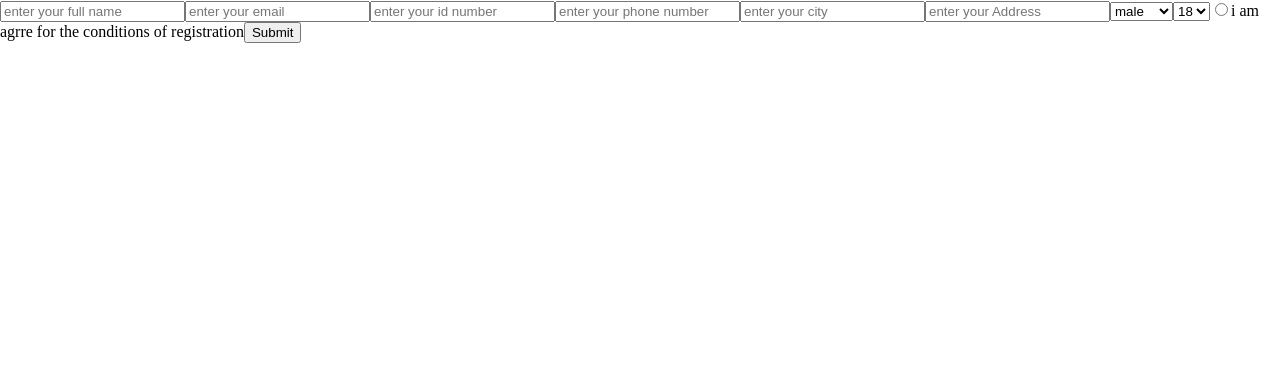
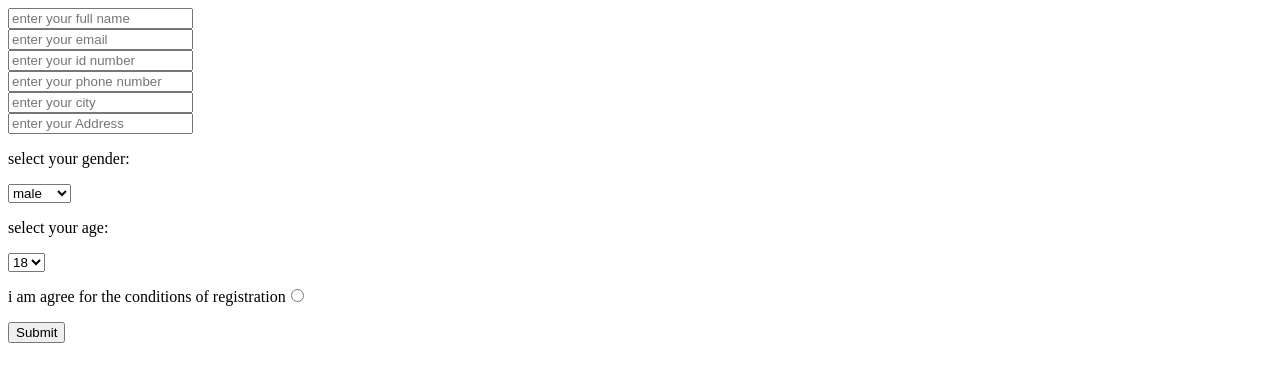
Before and after one commit to Shmuelmb/GoCode-course-homework, a plain HTML site: page registration-form-jsdom/index.html in a window 1280 px wide. Drawn offline with Linux system fonts and the light colour scheme.

Commit message:
change the disply of checkbox and pCheckbox

```diff
--- a/registration-form-jsdom/main.js
+++ b/registration-form-jsdom/main.js
@@ -6,10 +6,9 @@ const tagsArr = [
     {name: 'phoneNumber', tag:'input', placeholder:'enter your phone number', type: 'number'},
     {name: 'city', tag:'input', placeholder:'enter your city'},
     {name: 'Address', tag:'input', placeholder:'enter your Address'},
-    {name: 'gender', tag:'select'},
+    {name: 'gender', tag:'select', value:'gender'},
     {name: 'age', tag:'select'},
-    {name: 'checkbox of registration conditions', tag:'input', type:'radio'},
-    {name:'Approval of the registration conditions', tag:'span', innerText: 'i am agrre for the conditions of registration'},
+    {name: 'checkBox', tag:'input', type:'radio'},
     {name: 'btn', tag: 'button', innerText:'Submit'},
 
 
@@ -26,15 +25,24 @@ function range(start, end) {
         ans.push(i);
     } return ans
 }
+const formObj = {}
 
 //1
 tagsArr.forEach(function(item){
     const element = document.createElement(item.tag)
-    element.innerText = item.innerText
+    element.style.display = 'block'
     element.placeholder = item.placeholder
     element.type = item.type
     element.name = item.name
     if(item.name === 'gender'){
+        if(!formObj.hasOwnProperty(item.name)){
+            formObj[item.name] = 'male'
+        }
+        const genderPar = document.createElement('p')
+        genderPar.style.display = 'inline-block'
+        genderPar.innerText = 'select your gender: '
+        document.body.appendChild(genderPar)
+        element.value = item.value
         genderOptionsArr.forEach(function(opt){
             const option = document.createElement(opt.tag)
             option.value = opt.value;
@@ -43,6 +51,13 @@ tagsArr.forEach(function(item){
         })
 
     } else if(item.name === 'age'){
+        if(!formObj.hasOwnProperty(item.name)){
+            formObj[item.name] = '18'
+        }
+        const agePar = document.createElement('p')
+        agePar.style.display = 'inline-block'
+        agePar.innerText = 'select your age: '
+        document.body.appendChild(agePar)
         range(18,90).forEach(function(num){
             const option = document.createElement('option')
             option.value = num
@@ -54,10 +69,21 @@ tagsArr.forEach(function(item){
         element.addEventListener('click', function(){
             console.log(formObj)
         })
+
+    }else if (item.name === 'checkBox'){
+        element.style.display = 'inline-block'
+        const pCheckbox = document.createElement('p')
+        pCheckbox.innerText = 'i am agree for the conditions of registration'
+        pCheckbox.style.display = 'inline-block'
+        document.body.append(pCheckbox)
+
+
     }element.addEventListener('change', function(c){
         formObj[item.name] = c.target.value
+        if (c.target.value === 'on'){
+            formObj[item.name] = 'confirmed'
+        }
     })
     document.body.appendChild(element)
+
 })
-
-const formObj = {}
--- a/registration-form-jsdom/style.css
+++ b/registration-form-jsdom/style.css
@@ -1,6 +1,4 @@
 body{
-    margin: 0;
+    height: 100vh;
     width: 100vw;
-    height: 100vh;
-
 }
```
